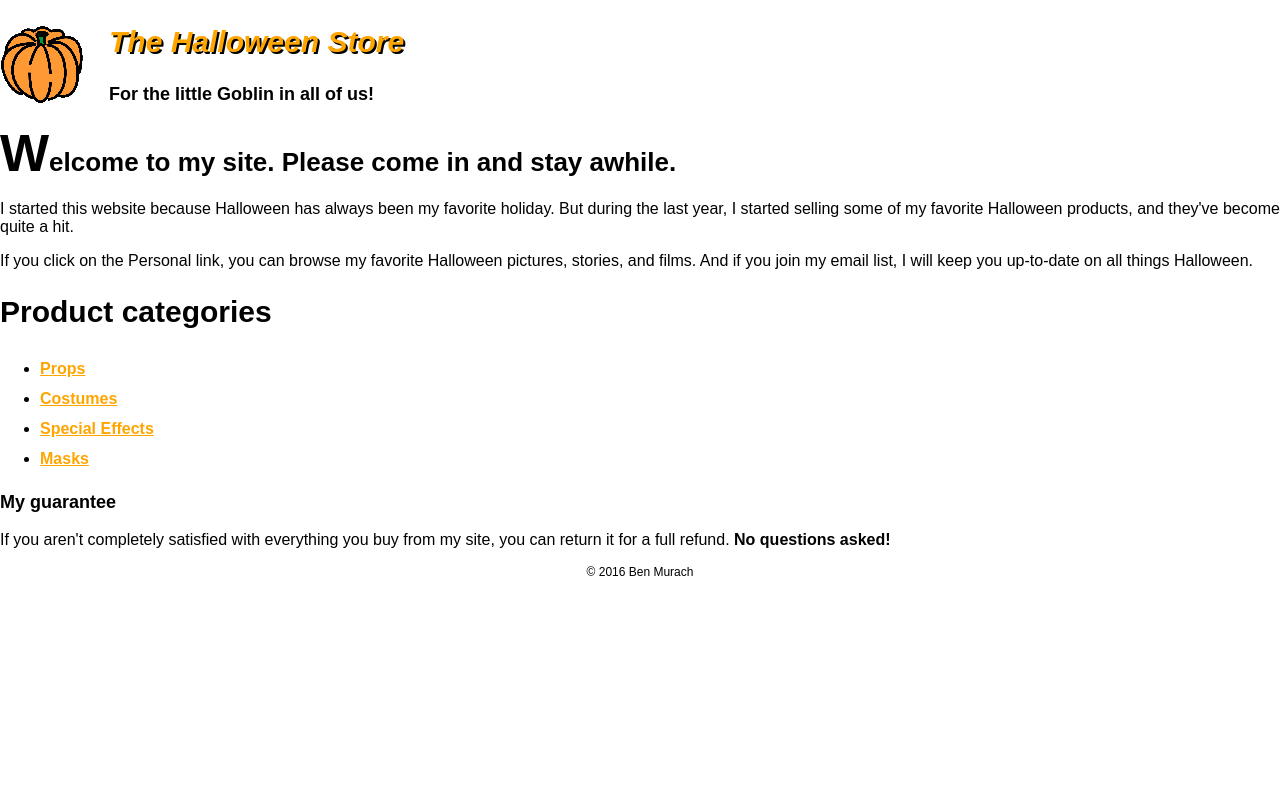
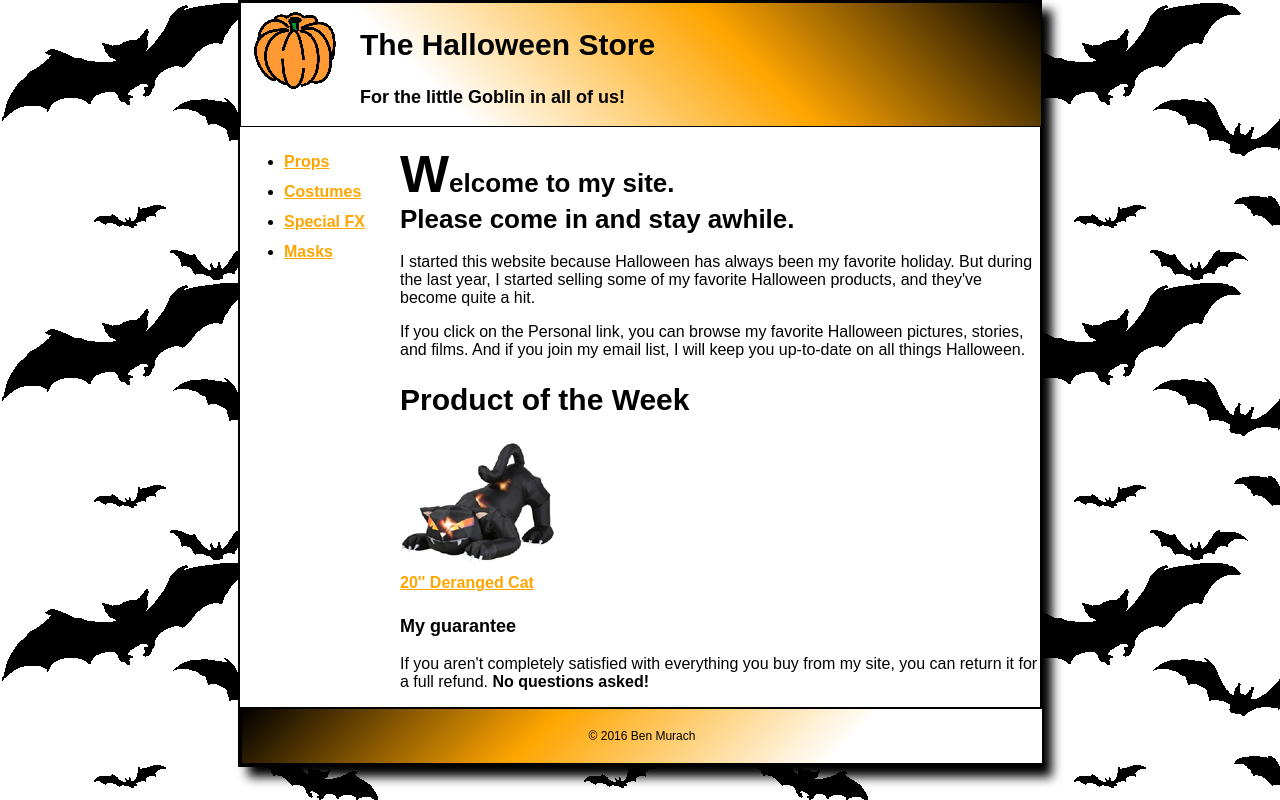
Before and after one commit to aly0049/assignment2, a plain HTML site: page index.html in a window 1280 px wide. Drawn offline with Linux system fonts and the light colour scheme.

Commit message:
completion of tasks
all tasks for the assignment are done

```diff
--- a/index.html
+++ b/index.html
@@ -13,12 +13,14 @@
 	<link href="styles/normalize.css" type="text/css" rel="stylesheet">
 	<link href="styles/main.css" type="text/css" rel="stylesheet">
 	<title>Halloween Store</title>
-	<img src="./images/pumpkin.gif" align="left" class="headerimg"></img>
 
 </head>
 
 <body>
+	<div class="whole">
+	<header>
 	<!-- We assign the class "title" to this h2 so we can target it specifically for formmatting later -->
+	<img src="./images/pumpkin.gif" align="left" class="headerimg"></img>
 	<h2 class="title">
 		The Halloween Store
 	</h2>
@@ -26,9 +28,24 @@
 	<h3 class="subtitle">
 		For the little Goblin in all of us!
 	</h3>
+	</header>
 
+
+
+
+	<div class="sidebar">
+		<!-- Our list elements do not link to any real pages currently, however that can be added in the future within the products folder -->
+		<ul>
+		<li><a class="links" href="./products/props.html">Props</a></li>
+		<li><a class="links" href="./products/costumes.html">Costumes</a></li>
+		<li><a class="links" href="./products/sfx.html">Special FX</a></li>
+		<li><a class="links" href="./products/masks.html">Masks</a></li>
+		</ul>
+	</div>
+
+	<div class="maintext">
 	<h1>
-		Welcome to my site. Please come in and stay awhile.
+		Welcome to my site. <br>Please come in and stay awhile.
 	</h1>
 
 	<!-- Currently nothing is done using the content class -->
@@ -43,18 +60,11 @@
 	</div>
 
 	<h2>
-		Product categories
+		Product of the Week
 	</h2>
 
-	<div>
-		<!-- Our list elements do not link to any real pages currently, however that can be added in the future within the products folder -->
-		<ul>
-			<li><a class="links" href="./products/props.html">Props</a></li>
-			<li><a class="links" href="./products/costumes.html">Costumes</a></li>
-			<li><a class="links" href="./products/sfx.html">Special Effects</a></li>
-			<li><a class="links" href="./products/masks.html">Masks</a></li>
-		</ul>
-	</div>
+	<img src="./images/cat1.jpg"></img><br>
+	<a class="links" href="./slides/products/cat.html">20'' Deranged Cat</a>
 
 	<h3>
 		My guarantee
@@ -67,11 +77,13 @@
 		</p>
 	</div>
 
+	</div>
+
+	<!-- Our footer uses the entity-code for a copyright symbol -->
+	<footer>
+		&copy; 2016 Ben Murach
+	</footer>
+
+	</div>
 </body>
-
-<!-- Our footer uses the entity-code for a copyright symbol -->
-<footer>
-&copy; 2016 Ben Murach
-</footer>
-
 </html>
--- a/styles/main.css
+++ b/styles/main.css
@@ -8,8 +8,18 @@
 head {
 }
 
+
+header {
+	width: 800px;
+	margin: auto;
+	border: 1px black solid;
+	background-image: linear-gradient(45deg, white 25%, orange, black);
+
+}
+
 body {
 	font-family: sans-serif;
+	background-image: url(../images/bats.gif);
 }
 
 h1 {
@@ -34,7 +44,24 @@ h3 {
 /* current footer is centre aligned and quite small */
 footer {
 	font-size: 12px;
+	margin: auto;
+	width: 800px;
 	text-align: center;
+	border: 2px solid black;
+	padding-top: 20px;
+	padding-bottom: 20px;
+	background-image: linear-gradient(-45deg, white 25%, orange, black);
+}
+.maintext {
+	padding-left: 160px;
+}
+
+.whole {
+	width: 800px;
+	margin: auto;
+	background-color: white;
+	border: 2px solid black;
+	box-shadow: 10px 10px 10px #000000;
 }
 
 /* if you wish the change how the formatting for the ordered list appears */
@@ -45,14 +72,23 @@ footer {
 }
 
 .headerimg {
-	padding-right: 24px;
+	padding-right: 22px;
+	padding-bottom: 10px;
+	padding-left: 12px;
+	padding-top: 8px;
+}
+
+.sidebar {
+	padding-left: 4px;
+	padding-top: 4px;
+	width: 160px;
+	position: fixed;
+	z-index: 1;
 }
 
 /* our formatting for the title, we use 2px drop shadow with a pitch black colour code as well as italicize for the formatting */
 .title {
-	color: orange;
-	font-style: italic;
-	text-shadow: 2px 2px #000000;
+
 }
 
 /* just like the header, this is left in the event that someone wants to format the subtitle */
```
Also changed, not shown: slides/products/cat.html (added, +3 -0 lines).
